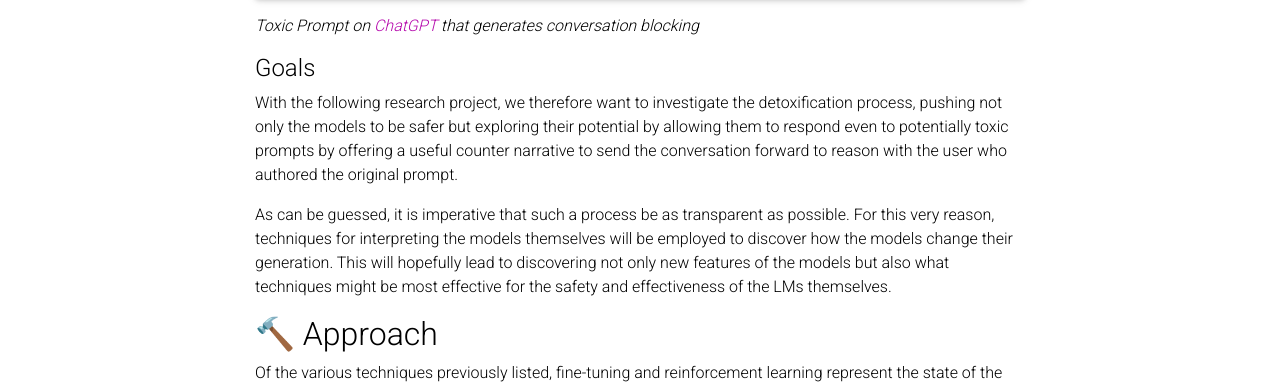
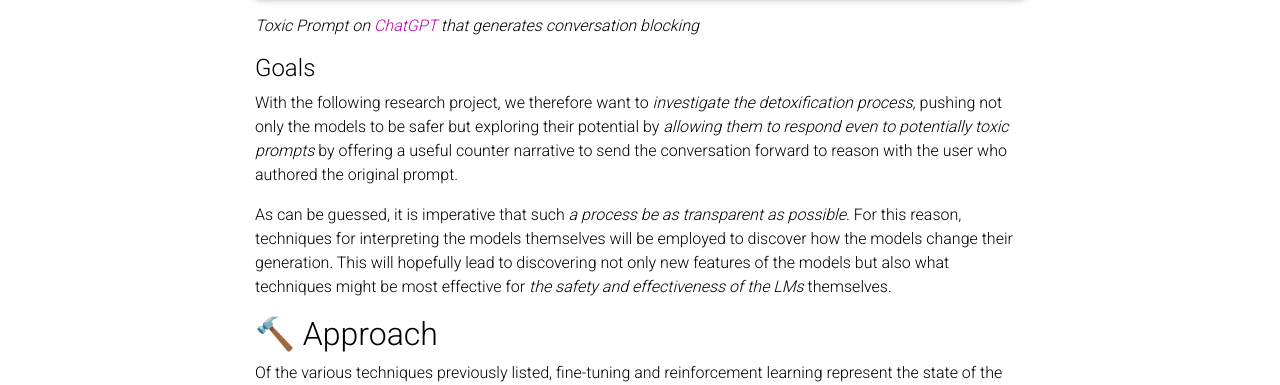
Before and after one commit to DanielSc4/danielsc4.github.io, a Jekyll site: the page built from _posts/2023-05-12-interpreting-detox-LM.md, in a window 1280 px wide and 900 px high, scrolled down 1482 px. Shown: the part 167-552 px from the top of the window. Built offline with Jekyll 4.4.1, drawn with Linux system fonts in a browser that asks for light colours; full-size pictures stand in for the smaller copies a plugin makes; comment, search, counter and statistics services are not loaded; a style sheet for code colours, icons or effects is not loaded; some of the changed text lies outside the part shown.

Commit message:
small update blogpost

```diff
--- a/_posts/2023-05-12-interpreting-detox-LM.md
+++ b/_posts/2023-05-12-interpreting-detox-LM.md
@@ -38,9 +38,9 @@ It is for this reason that efforts in research have been made to try to mitigate
 
 #### Goals
 
-With the following research project, we therefore want to investigate the detoxification process, pushing not only the models to be safer but exploring their potential by allowing them to respond even to potentially toxic prompts by offering a useful counter narrative to send the conversation forward to reason with the user who authored the original prompt.
+With the following research project, we therefore want to *investigate the detoxification process*, pushing not only the models to be safer but exploring their potential by *allowing them to respond even to potentially toxic prompts* by offering a useful counter narrative to send the conversation forward to reason with the user who authored the original prompt.
 
-As can be guessed, it is imperative that such a process be as transparent as possible. For this very reason, techniques for interpreting the models themselves will be employed to discover how the models change their generation. This will hopefully lead to discovering not only new features of the models but also what techniques might be most effective for the safety and effectiveness of the LMs themselves.
+As can be guessed, it is imperative that such *a process be as transparent as possible*. For this reason, techniques for interpreting the models themselves will be employed to discover how the models change their generation. This will hopefully lead to discovering not only new features of the models but also what techniques might be most effective for *the safety and effectiveness of the LMs* themselves.
 
 
 ## 🔨 Approach
@@ -79,7 +79,7 @@ Lorem ipsum dolor sit amet, consectetur adipiscing elit. Suspendisse tristique p
 Lorem ipsum dolor sit amet, consectetur adipiscing elit. Suspendisse tristique porta nisl, et feugiat nunc dignissim ac. Morbi auctor eget purus at congue. Maecenas iaculis nulla leo, ac vulputate leo accumsan sit amet. Fusce tellus augue, pulvinar imperdiet rutrum quis, aliquet viverra nulla. Donec interdum ex non rhoncus posuere. Sed ullamcorper ex eu egestas eleifend. Cras urna justo, viverra a porttitor quis, sollicitudin vel mauris.
 
 
-#### Toxicity meter: an easy way to measure LMs toxicity
+#### `Toxicity Meter`: an easy way to measure LMs toxicity
 
 **Cite: RealToxicityPrompts**
 **Cite: ⚖️ Toxicity Meter**
```
